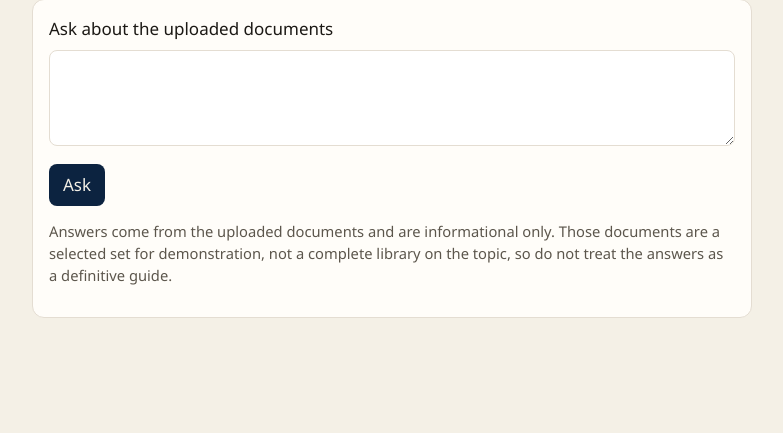
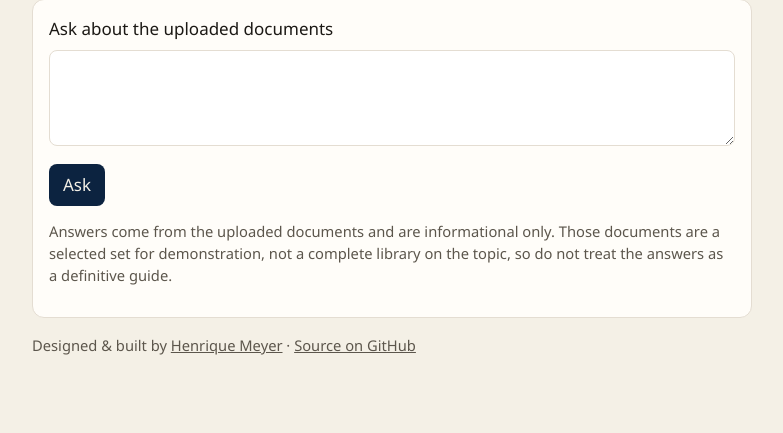
Before and after one commit to henrique-meyer/docpilot, a FastAPI app: page / in a window 1280 px wide. Shown: the part 97-530 px from the top of the page, without its empty margins (248-1031 px from the left). Run offline with FastAPI, Linux system fonts and the light colour scheme; parts of the project's set-up code (start-up, migrations or seed data) failed here and were passed over.

Commit message:
DOCPILOT-49 Credit the designer and link the source.
Every page shows a muted credit with links to the designer and the repository.

Co-authored-by: Cursor <cursoragent@cursor.com>

```diff
--- a/src/docpilot/admin/templates/base.html
+++ b/src/docpilot/admin/templates/base.html
@@ -30,6 +30,8 @@
     h2 { font-size: 1.1rem; margin: 28px 0 12px; }
     p { color: var(--muted); }
     a { color: var(--accent); }
+    .site-credit { margin: 16px 0 0; font-size: 0.92rem; }
+    .site-credit a { color: inherit; white-space: nowrap; }
     header {
       display: flex;
       align-items: center;
@@ -202,6 +204,7 @@
   </header>
   <main>
     {% block body %}{% endblock %}
+    <p class="site-credit">Designed &amp; built by <a href="https://www.hmeyer.dev" target="_blank" rel="noopener">Henrique Meyer</a> · <a href="https://github.com/henrique-meyer/docpilot" target="_blank" rel="noopener">Source on GitHub</a></p>
   </main>
   <script>
     (function () {
--- a/src/docpilot/ask/page.html
+++ b/src/docpilot/ask/page.html
@@ -64,7 +64,9 @@
     .catalog-summary p { margin: 0 0 8px; }
     .catalog-summary ul { margin: 0; padding-left: 1.2rem; }
     .catalog-summary li { margin: 4px 0; }
-    .disclaimer { color: var(--muted); font-size: 0.92rem; }
+    .disclaimer, .site-credit { color: var(--muted); font-size: 0.92rem; }
+    .site-credit { margin: 16px 0 0; }
+    .site-credit a { color: inherit; white-space: nowrap; }
     .answer { margin-top: 16px; white-space: pre-wrap; }
     .citation { margin-top: 12px; padding-top: 12px; border-top: 1px solid var(--line); }
     .citation strong { display: block; }
@@ -98,6 +100,7 @@
     </form>
     <p id="status" class="status hidden"></p>
     <section id="result" class="answer hidden"></section>
+    <p class="site-credit">Designed &amp; built by <a href="https://www.hmeyer.dev" target="_blank" rel="noopener">Henrique Meyer</a> · <a href="https://github.com/henrique-meyer/docpilot" target="_blank" rel="noopener">Source on GitHub</a></p>
   </main>
   <script>
     const form = document.getElementById("ask");
```
Also changed, not shown: tests/test_admin.py (+26 -0 lines), tests/test_ask.py (+17 -0 lines).
